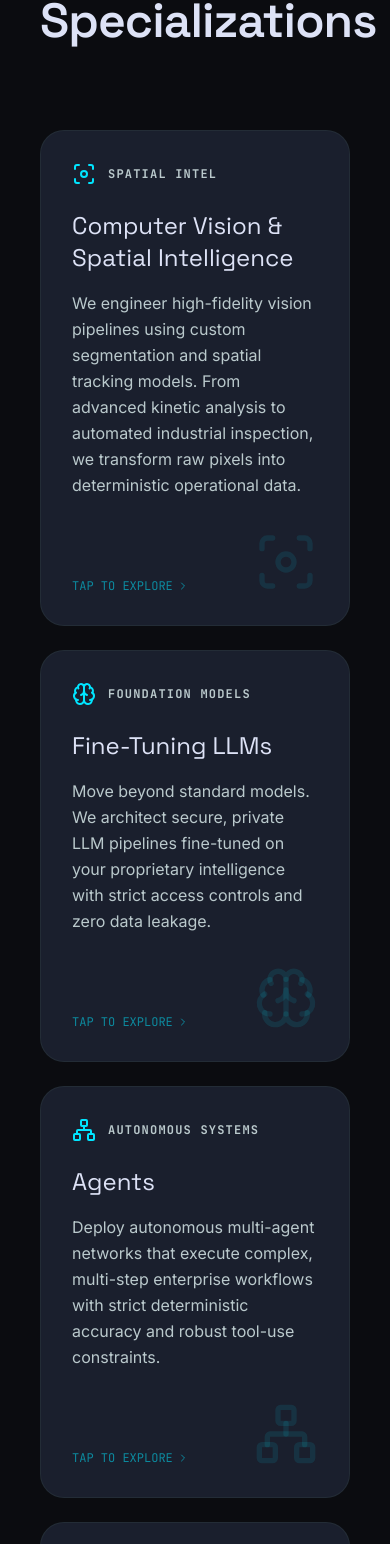
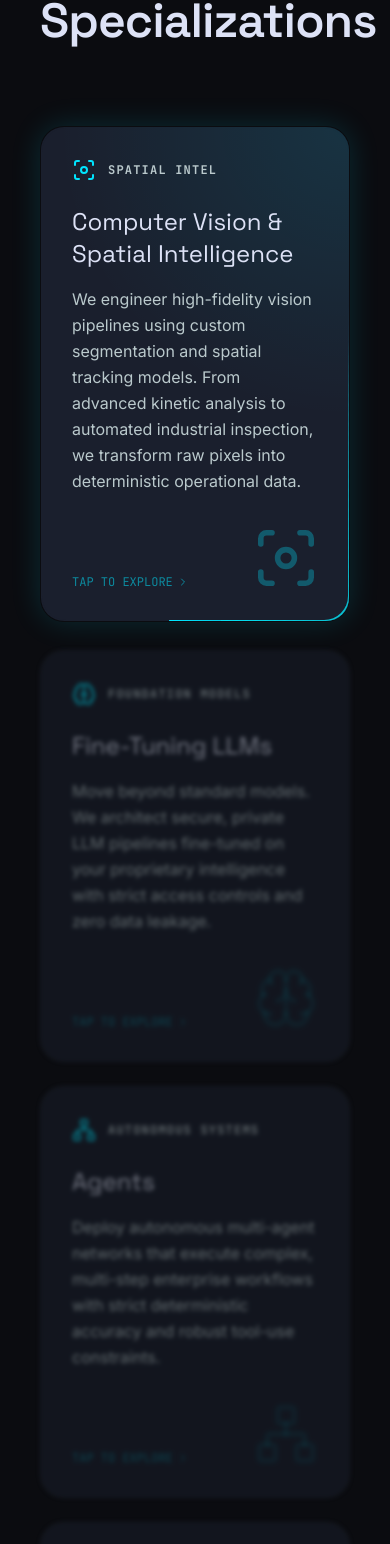
Before and after one commit to opensourcepundits/dot42, a React (Vite) app: page / in a window 390 px wide. Shown: the part 1219-2763 px from the top of the page. Built offline with nearby package versions, Linux system fonts and the light colour scheme.

Commit message:
mobile focus

```diff
--- a/src/components/Specializations.tsx
+++ b/src/components/Specializations.tsx
@@ -1,4 +1,4 @@
-import { useState } from "react";
+import { useState, useEffect } from "react";
 import {
   Focus,
   Eye,
@@ -1093,6 +1093,32 @@ const specializationData = [
 export function Specializations() {
   const [activeSpecId, setActiveSpecId] = useState<string | null>(null);
   const [currentSlide, setCurrentSlide] = useState(0);
+  const [centeredId, setCenteredId] = useState<string | null>(null);
+
+  useEffect(() => {
+    const observer = new IntersectionObserver((entries) => {
+      let isAnyIntersecting = false;
+      entries.forEach(entry => {
+        if (entry.isIntersecting) {
+          setCenteredId(entry.target.getAttribute('data-spec-id'));
+          isAnyIntersecting = true;
+        }
+      });
+      // Handle when element leaves center and nothing else enters
+      entries.forEach(entry => {
+        if (!entry.isIntersecting && !isAnyIntersecting) {
+          setCenteredId((prev) => prev === entry.target.getAttribute('data-spec-id') ? null : prev);
+        }
+      });
+    }, {
+      rootMargin: "-40% 0px -40% 0px"
+    });
+
+    const elements = document.querySelectorAll('[data-spec-id]');
+    elements.forEach(el => observer.observe(el));
+
+    return () => observer.disconnect();
+  }, []);
 
   const activeSpec = specializationData.find(s => s.id === activeSpecId);
   const services = activeSpec ? activeSpec.services : [];
@@ -1222,18 +1248,23 @@ export function Specializations() {
           Our Functional Specializations
         </h2>
       </header>
-      <div className="grid grid-cols-1 md:grid-cols-12 gap-gutter group/grid">
+      <div
+        className="grid grid-cols-1 md:grid-cols-12 gap-gutter group/grid max-md:data-[has-centered=true]:[&>div]:blur-[2px] max-md:data-[has-centered=true]:[&>div]:opacity-50"
+        data-has-centered={centeredId !== null}
+      >
         {specializationData.map((spec) => (
           <div
             key={spec.id}
-            className={`${spec.colSpan} p-8 md:p-10 transition-all duration-500 group flex flex-col justify-between rounded-xl cursor-pointer relative order-none group-hover/grid:blur-[2px] group-hover/grid:opacity-50 hover:!opacity-100 hover:!blur-none hover:shadow-[0_0_30px_rgba(0,229,255,0.15)] hover:-translate-y-1`}
+            data-spec-id={spec.id}
+            data-active={centeredId === spec.id}
+            className={`${spec.colSpan} p-8 md:p-10 transition-all duration-500 group flex flex-col justify-between rounded-xl cursor-pointer relative order-none group-hover/grid:blur-[2px] group-hover/grid:opacity-50 md:hover:!opacity-100 md:hover:!blur-none hover:shadow-[0_0_30px_rgba(0,229,255,0.15)] hover:-translate-y-1 data-[active=true]:max-md:!opacity-100 data-[active=true]:max-md:!blur-none data-[active=true]:max-md:shadow-[0_0_30px_rgba(0,229,255,0.15)] data-[active=true]:max-md:-translate-y-1`}
             onClick={() => openModal(spec.id)}
           >
             {/* Non-hovered state background and border */}
-            <div className="absolute inset-0 bg-surface-container border border-outline-variant/30 rounded-xl z-0 transition-opacity duration-500 group-hover:opacity-0" />
+            <div className="absolute inset-0 bg-surface-container border border-outline-variant/30 rounded-xl z-0 transition-opacity duration-500 group-hover:opacity-0 group-data-[active=true]:max-md:opacity-0" />
 
             {/* Hovered state animated outline */}
-            <div className="absolute inset-0 opacity-0 group-hover:opacity-100 transition-opacity duration-500 z-0 rounded-xl overflow-hidden flex items-center justify-center border border-transparent">
+            <div className="absolute inset-0 opacity-0 group-hover:opacity-100 group-data-[active=true]:max-md:opacity-100 transition-opacity duration-500 z-0 rounded-xl overflow-hidden flex items-center justify-center border border-transparent">
                <div className="absolute inset-0 bg-surface-container z-0" />
                <div className="absolute w-[200%] h-[200%] animate-[spin_3s_linear_infinite] bg-[conic-gradient(from_90deg_at_50%_50%,rgba(0,229,255,0)_0%,rgba(0,229,255,0)_70%,rgba(0,229,255,1)_100%)] z-0" />
                <div className="absolute w-[200%] h-[200%] animate-[spin_3s_linear_infinite_reverse] bg-[conic-gradient(from_270deg_at_50%_50%,rgba(0,229,255,0)_0%,rgba(0,229,255,0)_70%,rgba(0,229,255,1)_100%)] z-0 mix-blend-screen opacity-50" />
@@ -1259,11 +1290,11 @@ export function Specializations() {
               </div>
 
               <div className="mt-8 flex items-end justify-between relative z-10">
-                 <div className="flex items-center gap-1 font-label-caps text-xs text-primary-container md:opacity-0 transition-opacity md:group-hover:opacity-100 animate-pulse md:animate-none">
+                 <div className="flex items-center gap-1 font-label-caps text-xs text-primary-container opacity-0 transition-opacity md:group-hover:opacity-100 group-data-[active=true]:max-md:opacity-100 animate-pulse md:animate-none">
                     <span>TAP TO EXPLORE</span>
                     <ChevronRight className="w-3 h-3 md:w-4 md:h-4" />
                  </div>
-                 <spec.icon className="text-primary-container/10 group-hover:text-primary-container/30 transition-all duration-300 w-16 h-16 group-hover:scale-105 ml-auto" />
+                 <spec.icon className="text-primary-container/10 group-hover:text-primary-container/30 group-data-[active=true]:max-md:text-primary-container/30 transition-all duration-300 w-16 h-16 group-hover:scale-105 group-data-[active=true]:max-md:scale-105 ml-auto" />
               </div>
             </div>
           </div>
```
